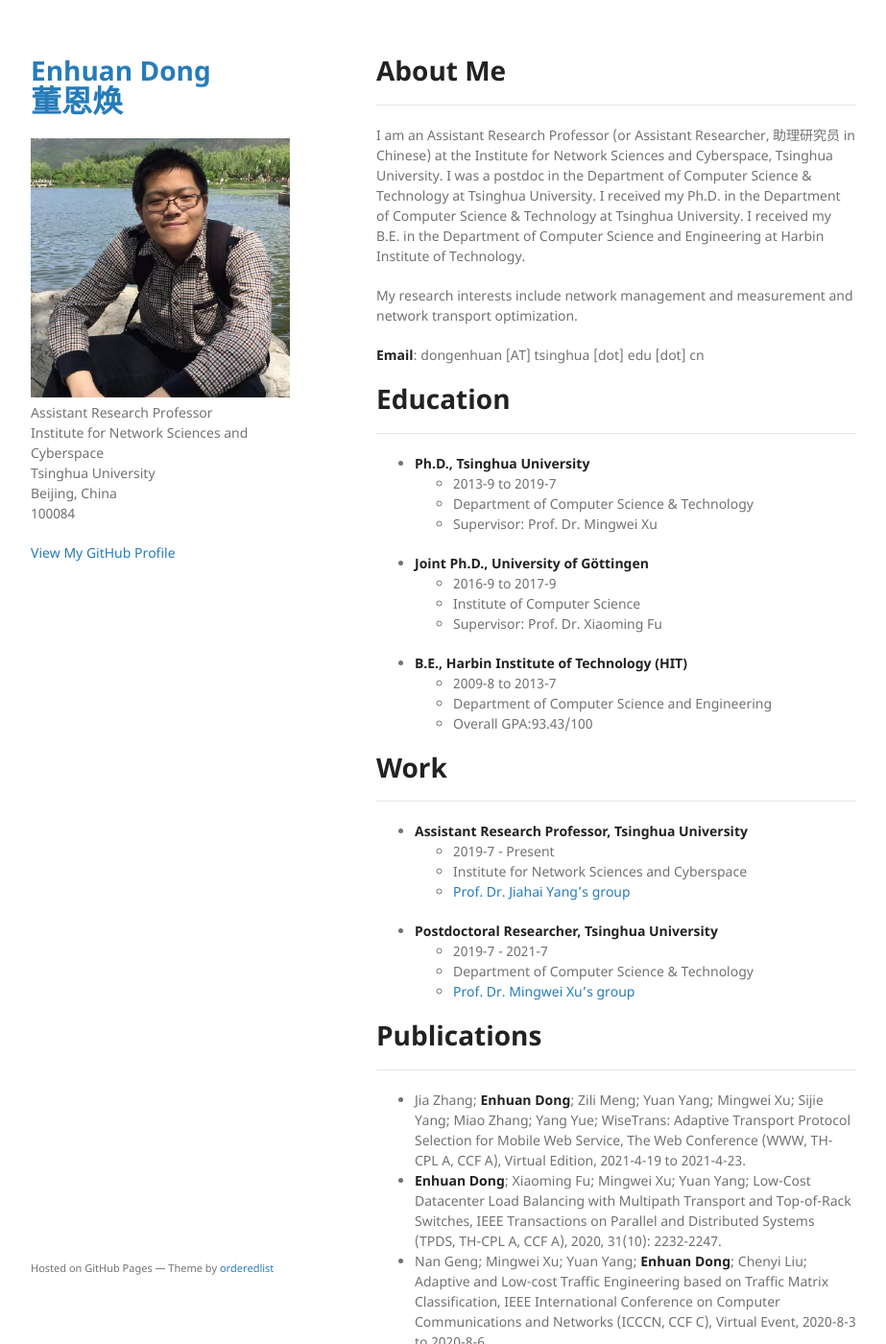
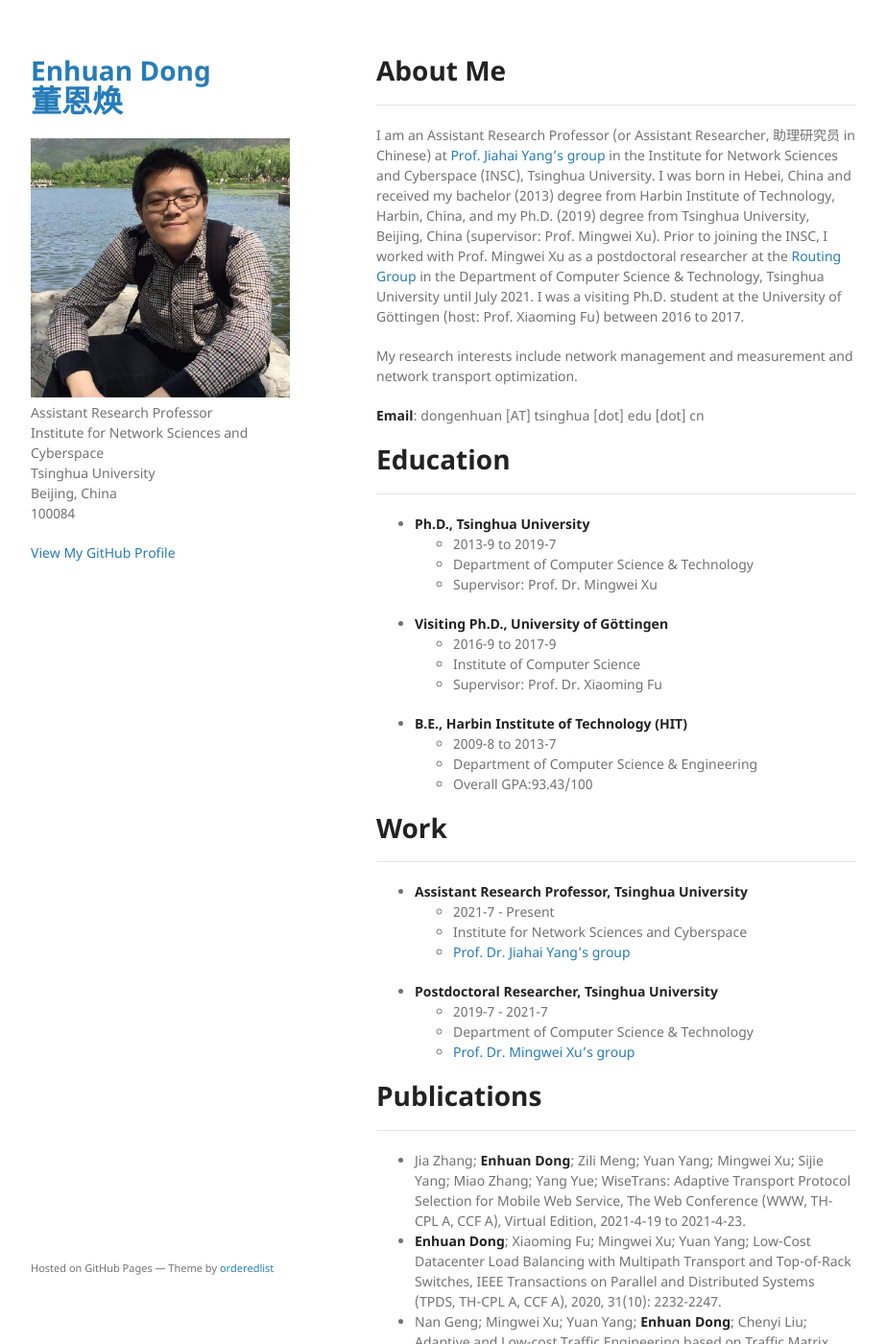
Before and after one commit to TsinghuaDong/tsinghuadong.github.io, a Jekyll site: the page built from index.md, in a window 1280 px wide and 1400 px high. Shown: the whole window at 96% size, without its empty margins (178-1101 px from the left). Built offline with Jekyll 4.4.1, drawn with Linux system fonts in a browser that asks for light colours; our own code applies the rules of GitHub Pages for plain Markdown files.

Commit message:
2021-8-12

```diff
--- a/index.md
+++ b/index.md
@@ -6,7 +6,7 @@ layout: default
 
 * * *
 
-I am an Assistant Research Professor (or Assistant Researcher, 助理研究员 in Chinese) at the Institute for Network Sciences and Cyberspace, Tsinghua University. I was a postdoc in the Department of Computer Science & Technology at Tsinghua University. I received my Ph.D. in the Department of Computer Science & Technology at Tsinghua University. I received my B.E. in the Department of Computer Science and Engineering at Harbin Institute of Technology.
+I am an Assistant Research Professor (or Assistant Researcher, 助理研究员 in Chinese) at [Prof. Jiahai Yang's group](http://nmgroup.tsinghua.edu.cn/yjh/) in the Institute for Network Sciences and Cyberspace (INSC), Tsinghua University. I was born in Hebei, China and received my bachelor (2013) degree from Harbin Institute of Technology, Harbin, China, and my Ph.D. (2019) degree from Tsinghua University, Beijing, China (supervisor: Prof. Mingwei Xu). Prior to joining the INSC, I worked with Prof. Mingwei Xu as a postdoctoral researcher at the [Routing Group](http://routing.netlab.edu.cn/) in the Department of Computer Science & Technology, Tsinghua University until July 2021. I was a visiting Ph.D. student at the University of Göttingen (host: Prof. Xiaoming Fu) between 2016 to 2017.
 
 My research interests include network management and measurement and network transport optimization.
 
@@ -20,13 +20,13 @@ My research interests include network management and measurement and network tra
   - 2013-9 to 2019-7
   - Department of Computer Science & Technology
   - Supervisor: Prof. Dr. Mingwei Xu
-- **Joint Ph.D., University of Göttingen**
+- **Visiting Ph.D., University of Göttingen**
   - 2016-9 to 2017-9
   - Institute of Computer Science
   - Supervisor: Prof. Dr. Xiaoming Fu
 - **B.E., Harbin Institute of Technology (HIT)**
   - 2009-8 to 2013-7
-  - Department of Computer Science and Engineering
+  - Department of Computer Science & Engineering
   - Overall GPA:93.43/100
 
 # Work
@@ -34,7 +34,7 @@ My research interests include network management and measurement and network tra
 * * *
 
 - **Assistant Research Professor, Tsinghua University**
-  - 2019-7 - Present
+  - 2021-7 - Present
   - Institute for Network Sciences and Cyberspace
   - [Prof. Dr. Jiahai Yang's group](http://nmgroup.tsinghua.edu.cn/yjh/)
 
```
